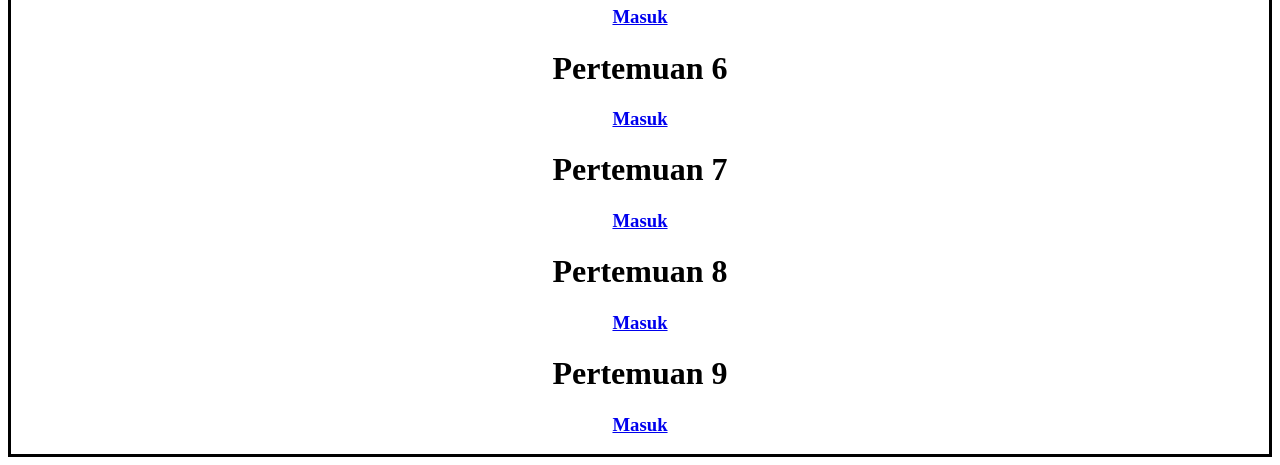
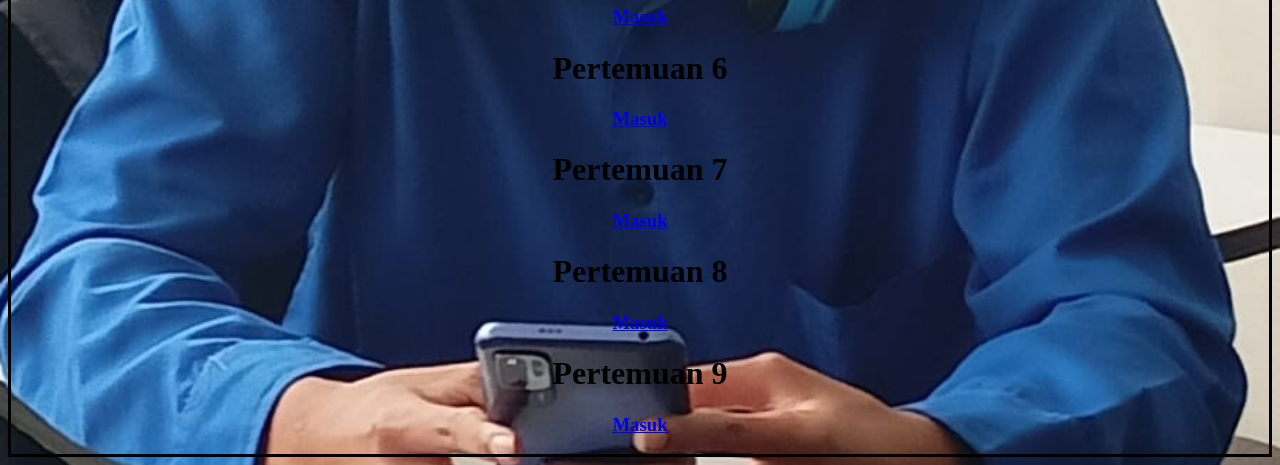
Before and after one commit to mrhno1/AlgoritmaPemroraman2, a plain HTML site: page index.html in a window 1280 px wide. Shown: the part 711-1176 px from the top of the page. Drawn offline with Linux system fonts and the light colour scheme.

Commit message:
Update Algo.css

```diff
--- a/Algo.css
+++ b/Algo.css
@@ -1,5 +1,12 @@
 body{
     border: solid;
+    background-image: url('Background.jpeg'); /* Path ke file gambar */
+    background-size: cover; /* Menyesuaikan ukuran gambar sesuai dengan elemen */
+    background-position: center; /* Menyimpan posisi gambar di tengah */
+    background-repeat: no-repeat; /* Menghindari pengulangan gambar */background-image: url('Background.jpeg'); /* Path ke file gambar */
+    background-size: cover; /* Menyesuaikan ukuran gambar sesuai dengan elemen */
+    background-position: center; /* Menyimpan posisi gambar di tengah */
+    background-repeat: no-repeat; /* Menghindari pengulangan gambar */
 }
     .Garis {
         border: solid;
```
